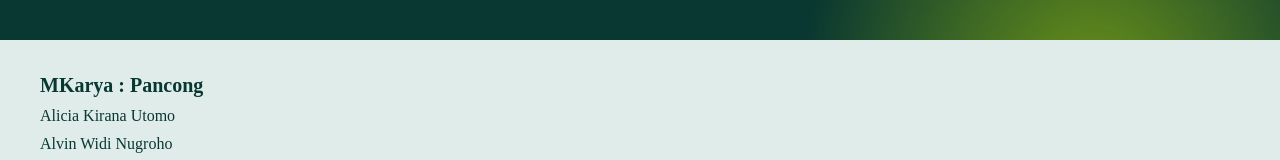
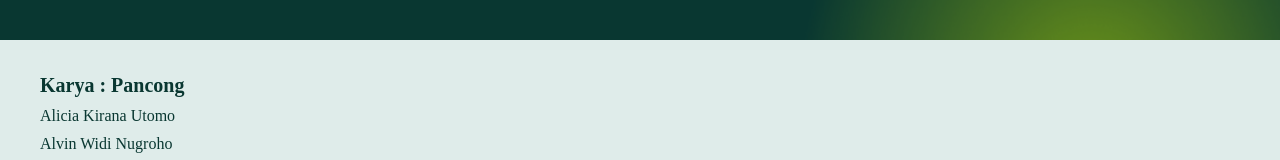
Before and after one commit to aliccciao/seken, a React (Create React App) app: page / in a window 1280 px wide. Shown: the part 2966-3126 px from the top of the page. Built offline with nearby package versions, Linux system fonts and the light colour scheme.

Commit message:
ada typo

```diff
--- a/src/pages/Home.js
+++ b/src/pages/Home.js
@@ -117,7 +117,7 @@ const Home = () => {
 <div className='footer' style={{ height: '12px', paddingTop: '0', paddingBottom: '0'}}>
       <div className='team-info'style={{color:"#093731"}}>
         <p style={{fontFamily:'primary',fontSize:'20px', fontWeight:'bold', textAlign:'left', marginLeft:'40px',color:"#DFECEA"}}>"</p>
-        <p style={{fontFamily:'primary',fontSize:'20px', fontWeight:'bold', textAlign:'left', marginLeft:'40px'}}>MKarya : Pancong</p>
+        <p style={{fontFamily:'primary',fontSize:'20px', fontWeight:'bold', textAlign:'left', marginLeft:'40px'}}>Karya : Pancong</p>
         <p style={{fontFamily:'primary', textAlign:'left',marginLeft:'40px', marginTop:'4px'}}>Alicia Kirana Utomo</p>
         <p style={{fontFamily:'primary', textAlign:'left', marginLeft:'40px', marginTop:'4px'}}>Alvin Widi Nugroho</p>
         <p style={{fontFamily:'primary', textAlign:'left', marginLeft:'40px', marginTop:'4px'}}>Mathilda Dellanova</p>
```
